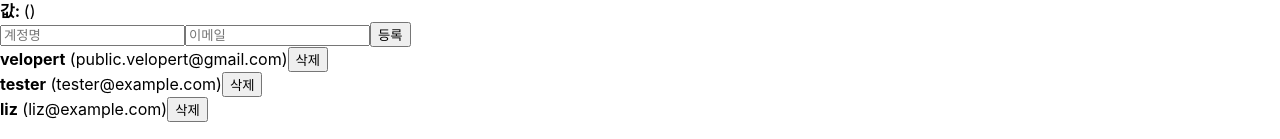
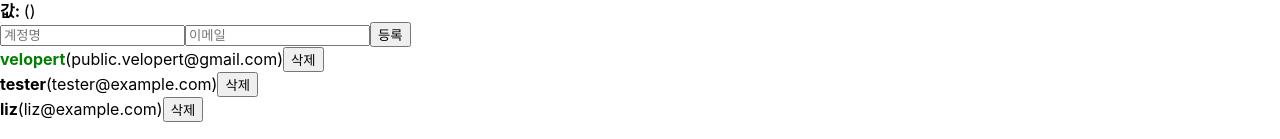
Before and after one commit to jjy321501/React-App, a React (Create React App) app in the folder begin-react/: page / in a window 1280 px wide. Shown: the part 239-378 px from the top of the page. Built offline with nearby package versions, Linux system fonts and the light colour scheme.

Commit message:
React-app 배열에 항목 수정하기 / onToggle

```diff
--- a/begin-react/src/App.js
+++ b/begin-react/src/App.js
@@ -32,17 +32,20 @@
     {
         id:1,
         username:'velopert',
-        email:'public.velopert@gmail.com'
+        email:'public.velopert@gmail.com',
+        active:true
     },
     {
         id:2,
         username:'tester',
-        email:'tester@example.com'
+        email:'tester@example.com',
+        active:false
     },
     {
         id:3,
         username:'liz',
-        email:'liz@example.com'
+        email:'liz@example.com',
+        active:false
     }
   ]);
 
@@ -69,7 +72,13 @@
     // = user.id 가 id 인것을 제거함
     setUsers(users.filter(user => user.id !== id));//불변성 지키면서 배열에서 제거하기위해 filter 배열 내장함수를 사용
   };
-
+  const onToggle = id => {
+    setUsers(
+      users.map(user =>
+        user.id === id ? { ...user, active: !user.active } : user
+      )
+    );
+  };
   return (//쓰이는 곳에서 값을 정한다 => props(부모)
     <>
       {/* 주석은 화면에 보이지 않습니다 */}
@@ -86,7 +95,7 @@
         onChange={onChange}
         onCreate={onCreate}
       />
-      <UserList users={users} onRemove={onRemove}/>
+      <UserList users={users} onRemove={onRemove} onToggle={onToggle} />
      {/*  <div style={style}>{name}</div>
       <div className="gray-box"></div> */}
     </>
--- a/begin-react/src/UserList.js
+++ b/begin-react/src/UserList.js
@@ -1,16 +1,25 @@
 import React from 'react';
 
-function User({ user , onRemove }) {
+function User({ user ,onRemove,onToggle }) {
 
     return (
         <div>
-            <b>{user.username}</b> <span>({user.email})</span>
+            <b
+                style={{
+                    cursor: 'pointer',
+                    color: user.active ? 'green' : 'black'
+                }}
+                onClick={() => onToggle(user.id)}
+            >
+                {user.username}
+            </b>
+            <span>({user.email})</span>
             <button onClick={() => onRemove(user.id)}>삭제</button>
         </div>
     );
 }
 
-function UserList({users,onRemove}){
+function UserList({users,onRemove,onToggle}){
 
     return (
         <div>
@@ -18,7 +27,12 @@
             <User user={users[1]}/>
             <User user={users[2]}/> */}
             {users.map(user => ( //자바스크립트 배열의 내장함수 map 을 사용
-                <User user={user} key={user.id} onRemove={onRemove}/>//react에서 배열을 렌더링시 key props를 설정해야함(없다면 index)
+                <User
+                    user={user}
+                    key={user.id}
+                    onRemove={onRemove}
+                    onToggle={onToggle}
+                />//react에서 배열을 렌더링시 key props를 설정해야함(없다면 index)
             ))}
         </div>
     );
```
